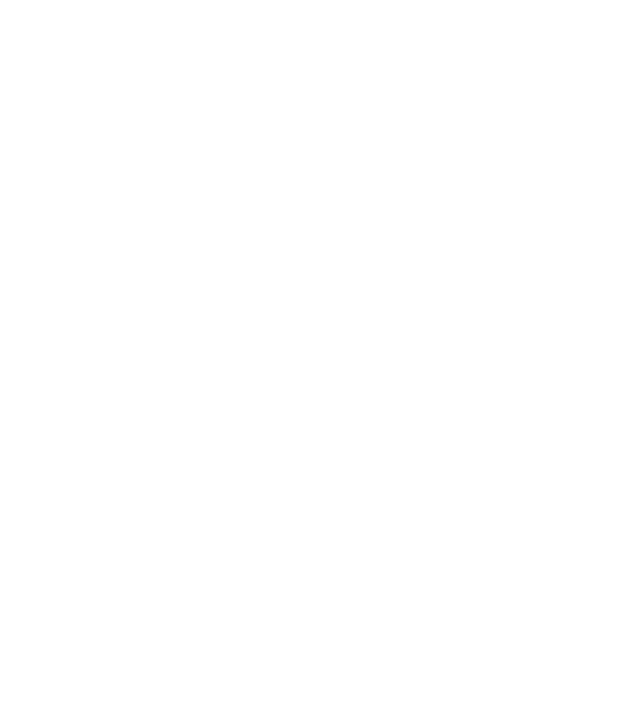
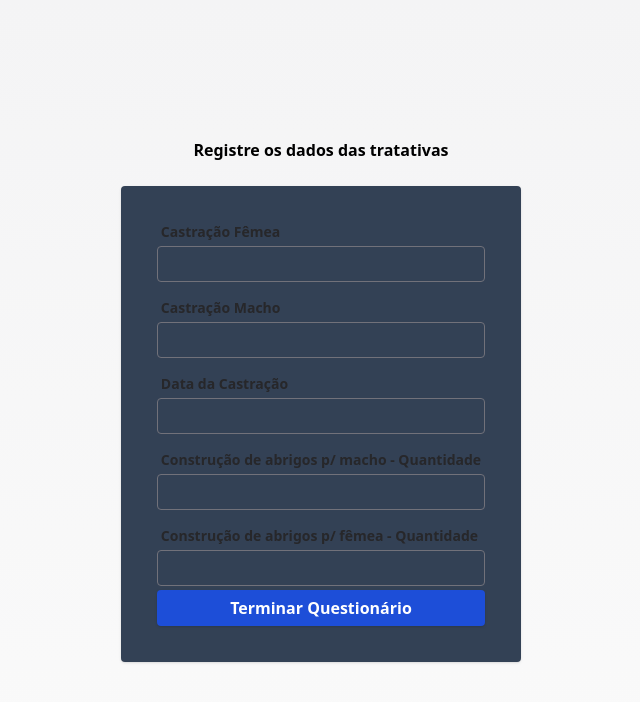
Before and after one commit to Vitinhooou3/React-Template, a React (Vite) app: page /home in a window 1280 px wide. Shown: the top 702 px of the page, without its empty margins (319-959 px from the left). Built offline with nearby package versions, Linux system fonts and the light colour scheme.

Commit message:
Commit da home

```diff
--- a/src/App.jsx
+++ b/src/App.jsx
@@ -1,14 +1,12 @@
 import './App.css';
-import Login from './pages/login';
-import AdminRouters from './routers/admin-routers';
+import Login from './pages/login'
 import { AuthProvider } from './context/auth-context';
 import { ToastContainer } from 'react-toastify';
 import { BrowserRouter as Router, Route, Routes } from 'react-router-dom';
-import Cookies from 'js-cookie';
-import If from './components/if';
+import Signup from './pages/Signup';
+import Home from './pages/home';
 
 function App() {
-  const userType = Cookies.get('userType')
 
   return (
     <Router>
@@ -16,16 +14,8 @@
         <ToastContainer />
         <Routes>
           <Route path="login" element={<Login />} />
-          <Route path="/*" element={
-            <>
-              <If conditional={userType == "admin"}>
-                <AdminRouters />
-              </If>
-              <If conditional={userType == "broker"}>
-                <AdminRouters />
-              </If>
-            </>
-          } />
+          <Route path="signup" element={<Signup />} />
+          <Route path="/home" element={<Home/>} />
         </Routes>
       </AuthProvider>
     </Router>
--- a/src/components/Button.tsx
+++ b/src/components/Button.tsx
@@ -37,7 +37,7 @@
         loadingComponent={
           <LucideLoaderCircle className='w-6 h-6 rotating-div' />
         }
-        className='bg-oikos-green w-full rounded shadow hover:bg-opacity-70 transition-all h-9 p-1 text-zinc-50 font-semibold flex justify-center items-center' />
+        className='bg-oikos-green w-full rounded shadow hover:bg-opacity-70 transition-all h-9 p-1 bg-blue-700 text-white font-semibold flex justify-center items-center' />
     )
   }
 }
--- a/src/pages/Home.tsx
+++ b/src/pages/Home.tsx
@@ -1,10 +1,68 @@
-import React from 'react'
+import React, { useContext } from 'react'
+import Label from '../components/label'
+import InputRoot from '../components/input-root'
+import InputText from '../components/input-text'
+import Span from '../components/span'
+import { z } from 'zod'
+import { zodResolver } from '@hookform/resolvers/zod'
+import { useForm } from 'react-hook-form'
+import Button from '../components/button'
+import { AuthContext } from '../context/auth-context'
+import { Form } from '../components/form'
 
 function Home() {
+  const formSchema = z.object({
+    castracaoMachos: z.string().nonempty("Campo Obrigatório"),
+    castracaoFemea: z.string().nonempty("Campo Obrigatório"),
+    dataCastracao: z.date(),
+    criacaoAbrigosMacho: z.string().nonempty("Campo Obrigatório"),
+    abrigoMachos: z.string().nonempty("Campo Obrigatório"),
+    abrigoFemeas: z.string().nonempty("Campo Obrigatório")
+  })
+  const { handleSubmit, formState: { errors }, register, setValue } = useForm<z.infer<typeof formSchema>>(
+    {
+      resolver: zodResolver(formSchema),
+    }
+  );
+
   return (
-    <div>
-      home
-    </div>
+    <section className='flex flex-col gap-6 h-screen w-full justify-center items-center bg-gradient-to-b from-zinc-100 to-zinc-50'>
+      <h1 className='font-bold'>Registre os dados das tratativas</h1>
+      <div className='flex flex-col w-90 first-letter:h-86 items-center bg-slate-700 p-9 rounded shadow'>
+        <Form variation='default' onSubmit={handleSubmit}>
+          <InputRoot>
+            <Label>Castração Fêmea</Label>
+            <InputText variation='default' {...register('castracaoFemea')}></InputText>
+            <Span variation='default' children={undefined}></Span>
+          </InputRoot>
+
+          <InputRoot>
+            <Label>Castração Macho</Label>
+            <InputText variation='default' {...register('castracaoMachos')}></InputText>
+            <Span variation='default' children={undefined}></Span>
+          </InputRoot>
+
+          <InputRoot>
+            <Label>Data da Castração</Label>
+            <InputText variation='default' {...register('dataCastracao')}></InputText>
+            <Span variation='default' children={undefined}></Span>
+          </InputRoot>
+
+          <InputRoot>
+            <Label>Construção de abrigos p/ macho - Quantidade</Label>
+            <InputText variation='default' {...register('abrigoMachos')}></InputText>
+            <Span variation='default' children={undefined}></Span>
+          </InputRoot>
+
+          <InputRoot>
+            <Label>Construção de abrigos p/ fêmea - Quantidade</Label>
+            <InputText variation='default' {...register('abrigoFemeas')}></InputText>
+            <Span variation='default' children={undefined}></Span>
+          </InputRoot>
+        </Form>
+        <Button variation='default'>Terminar Questionário</Button>
+      </div>
+    </section>
   )
 }
 
--- a/src/pages/Login.tsx
+++ b/src/pages/Login.tsx
@@ -54,12 +54,12 @@
             <Span variation='error'>{errors.password?.message}</Span>
           </InputRoot>
 
-          <div className='flex justify-between'>
+          <div className='flex justify-evenly gap-6'>
             <span> <input type="checkbox" value={'true'} className='border-none outline-none'/> Lembrar usuário</span>
             <a href='/home' className='text-blue-700 float-right'>Esqueceu a senha?</a>
           </div>
 
-          <Button variation='default'>Entrar</Button>
+          <Button variation='default'>Cadastrar</Button>
         </Form>
       </div>
       <div className='flex flex-row justify-center gap-2'>
```
